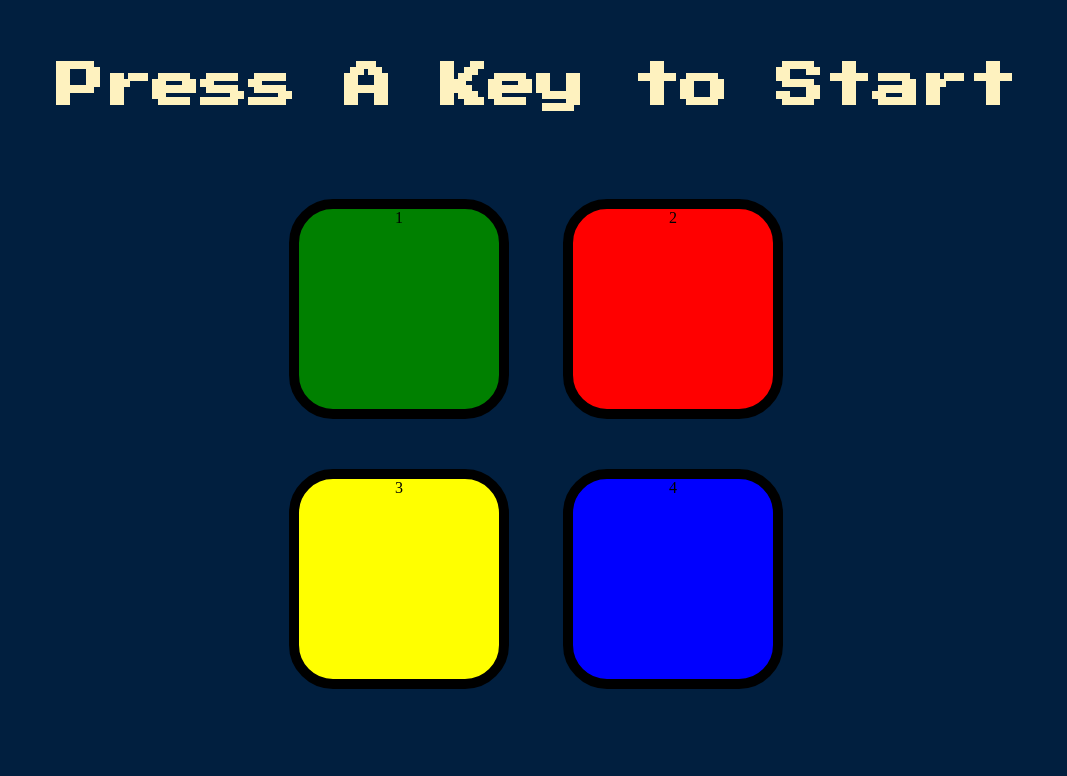
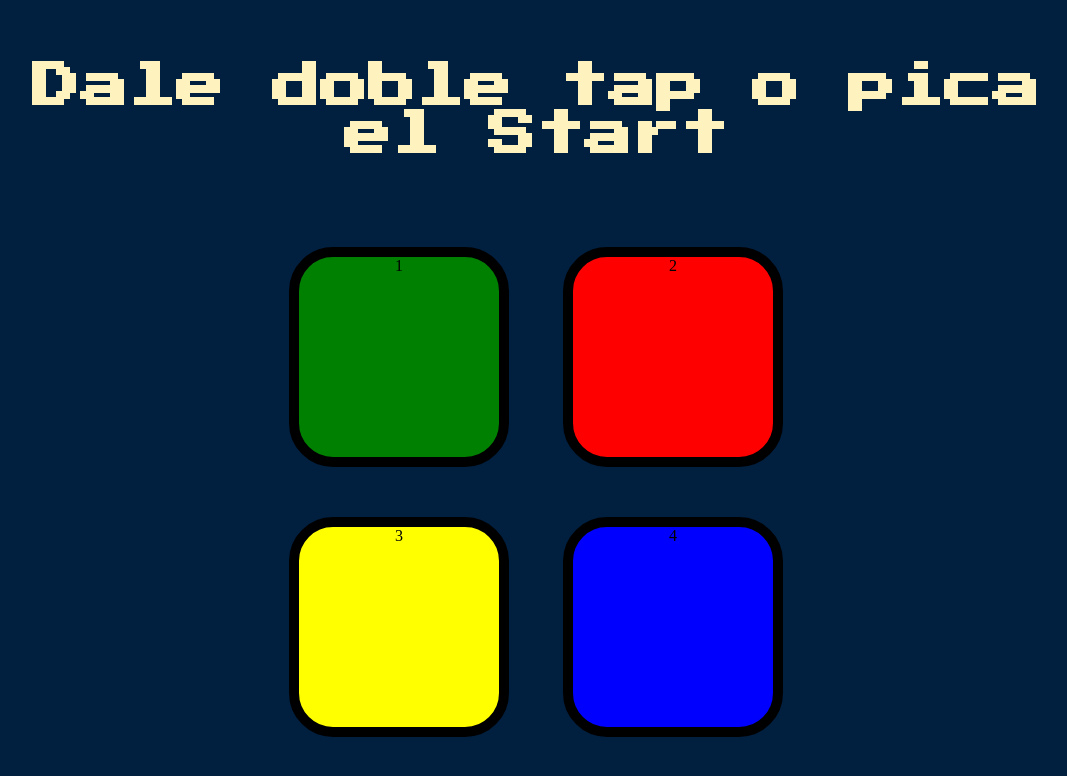
Before and after one commit to jhonymentiendo/SimonsGame, a plain HTML site: page index.html in a window 1280 px wide. Shown: the whole page, without its empty margins (104-1171 px from the left). Drawn offline with nearby package versions, Linux system fonts and the light colour scheme.

Commit message:
20230512 - instrucciones

```diff
--- a/index.html
+++ b/index.html
@@ -9,7 +9,7 @@
 </head>
 
 <body>
-  <h1 id="level-title">Press A Key to <span id="start">Start</span></h1>
+  <h1 id="level-title">Dale doble tap o pica el <span id="start">Start</span></h1>
   <div class="container">
     <div lass="row">
 
```
